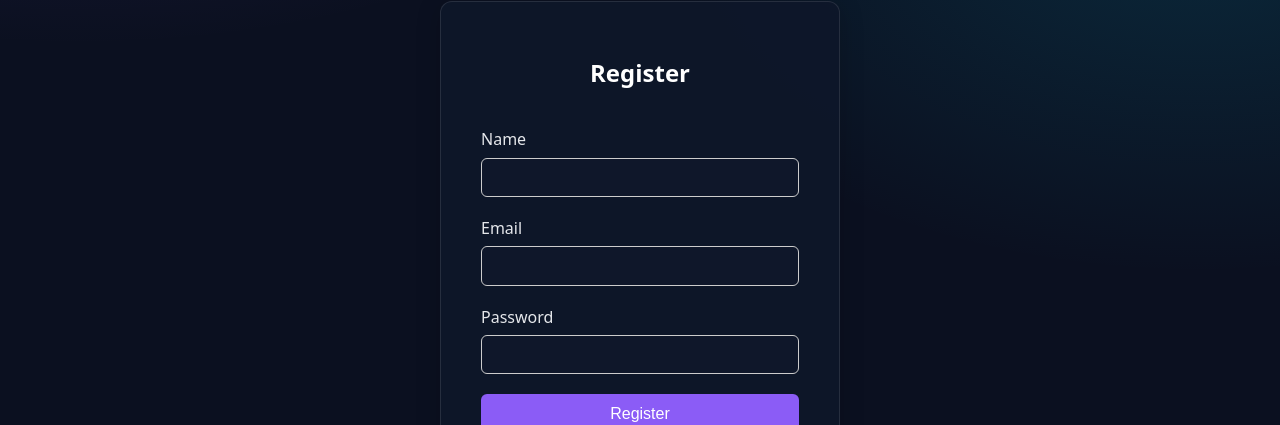
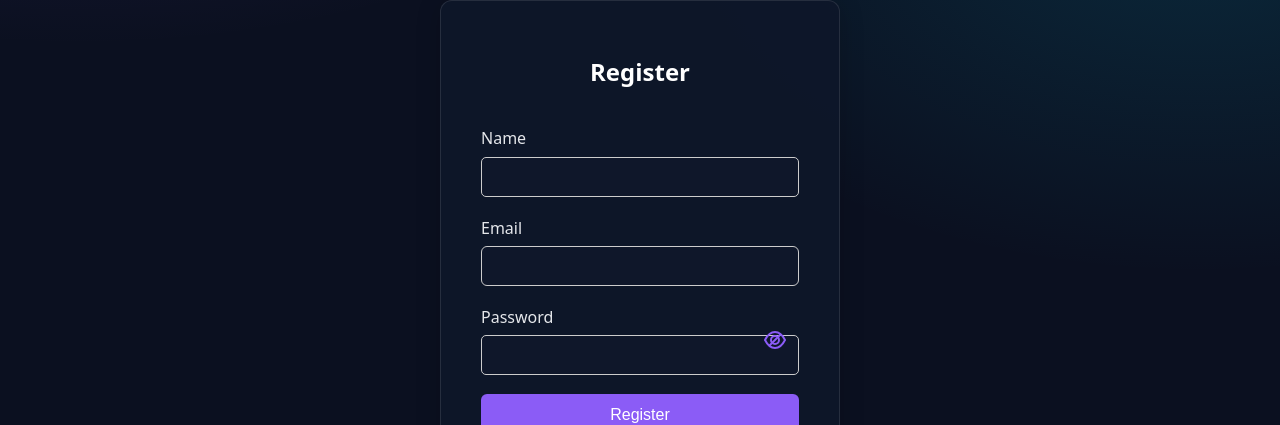
Before and after one commit to subhashmehta10/Portfolio-react, a React (Vite) app: page /register in a window 1280 px wide. Shown: the part 136-561 px from the top of the page. Built offline with nearby package versions, Linux system fonts and the light colour scheme.

Commit message:
add register form

```diff
--- a/src/components/Login.css
+++ b/src/components/Login.css
@@ -129,6 +129,7 @@
 	display: flex;
 	flex-direction: column;
 	gap: 0.3rem;
+	position: relative;
 }
 
 .input-group label {
@@ -143,6 +144,29 @@
 	font-size: 1rem;
 	background: #0f172a;
 	color: #fff;
+	width: 100%;
+	box-sizing: border-box;
+}
+
+.input-group input[type="password"],
+.input-group input[type="text"] {
+	padding: 10px 40px 10px 10px;
+	border-radius: 5px;
+	font-size: 16px;
+}
+
+.input-group span {
+	position: absolute;
+	right: 12px;
+	top: 50%;
+	transform: translateY(-50%);
+	width: 24px;
+	height: 24px;
+	display: flex;
+	align-items: center;
+	justify-content: center;
+	cursor: pointer;
+	transition: color 0.2s;
 }
 
 .login-btn {
--- a/src/components/Login.jsx
+++ b/src/components/Login.jsx
@@ -8,6 +8,7 @@ import github from '../assets/github.png';
 function Login() {
   const [email, setEmail] = useState("");
   const [password, setPassword] = useState("");
+  const [showPassword, setShowPassword] = useState(false);
   const [error, setError] = useState("");
   const navigate = useNavigate();
 
@@ -40,16 +41,34 @@ function Login() {
               required
             />
           </div>
-          <div className="input-group">
+          <div className="input-group" style={{position: "relative"}}>
             <label htmlFor="password">Password</label>
             <input
-              type="password"
+              type={showPassword ? "text" : "password"}
               id="password"
               name="password"
               value={password}
               onChange={e => setPassword(e.target.value)}
               required
+              style={{paddingRight: "40px"}}
             />
+            <span
+              onClick={() => setShowPassword(!showPassword)}
+              style={{position: "absolute", right: "12px", top: "50%", transform: "translateY(-50%)", cursor: "pointer", width: "24px", height: "24px", display: "flex", alignItems: "center", justifyContent: "center"}}
+            >
+              {showPassword ? (
+                <svg width="22" height="22" viewBox="0 0 22 22" fill="none" xmlns="http://www.w3.org/2000/svg">
+                  <path d="M1 11C3.5 6 7.5 3 11 3C14.5 3 18.5 6 21 11C18.5 16 14.5 19 11 19C7.5 19 3.5 16 1 11Z" stroke="#8b5cf6" strokeWidth="2"/>
+                  <circle cx="11" cy="11" r="4" stroke="#8b5cf6" strokeWidth="2"/>
+                </svg>
+              ) : (
+                <svg width="22" height="22" viewBox="0 0 22 22" fill="none" xmlns="http://www.w3.org/2000/svg">
+                  <path d="M1 11C3.5 6 7.5 3 11 3C14.5 3 18.5 6 21 11C18.5 16 14.5 19 11 19C7.5 19 3.5 16 1 11Z" stroke="#8b5cf6" strokeWidth="2"/>
+                  <circle cx="11" cy="11" r="4" stroke="#8b5cf6" strokeWidth="2"/>
+                  <line x1="5" y1="17" x2="17" y2="5" stroke="#8b5cf6" strokeWidth="2"/>
+                </svg>
+              )}
+            </span>
           </div>
           {error && (
             <div style={{ color: "#ff4d4f", textAlign: "center", marginBottom: ".5rem" }}>{error}</div>
--- a/src/components/Register.css
+++ b/src/components/Register.css
@@ -84,6 +84,33 @@
   color: #fff;
 }
 
+/* Password input with eye icon inside for Register page */
+.input-group input[type="password"],
+.input-group input[type="text"] {
+  width: 100%;
+  padding: 10px 40px 10px 10px;
+  border: 1px solid #ccc;
+  border-radius: 5px;
+  font-size: 16px;
+  box-sizing: border-box;
+  background: #0f172a;
+  color: #fff;
+}
+
+.input-group span {
+  position: absolute;
+  right: 12px;
+  top: 50%;
+  transform: translateY(-50%);
+  width: 24px;
+  height: 24px;
+  display: flex;
+  align-items: center;
+  justify-content: center;
+  cursor: pointer;
+  transition: color 0.2s;
+}
+
 .register-btn {
   padding: 0.7rem;
   background: #8b5cf6;
--- a/src/components/Register.jsx
+++ b/src/components/Register.jsx
@@ -1,26 +1,73 @@
-import React from "react";
+
+import React, { useState } from "react";
 import "./Register.css";
 import { Link } from "react-router-dom";
 
 function Register() {
+  const [name, setName] = useState("");
+  const [email, setEmail] = useState("");
+  const [password, setPassword] = useState("");
+  const [showPassword, setShowPassword] = useState(false);
+  const [success, setSuccess] = useState("");
+
+  const handleRegister = (e) => {
+    e.preventDefault();
+    if (name && email && password) {
+      const users = JSON.parse(localStorage.getItem("registeredUsers") || "[]");
+      users.push({ name, email, password });
+      localStorage.setItem("registeredUsers", JSON.stringify(users));
+      setSuccess("Registration successful!");
+      setName("");
+      setEmail("");
+      setPassword("");
+  setTimeout(() => setSuccess("") , 3000);
+    }
+  };
+
   return (
     <div className="register-bg-wrapper">
       <div className="register-container">
-        <form className="register-form">
+        <form className="register-form" onSubmit={handleRegister}>
           <h2>Register</h2>
           <div className="input-group">
             <label htmlFor="name">Name</label>
-            <input type="text" id="name" name="name" required />
+            <input type="text" id="name" name="name" value={name} onChange={e => setName(e.target.value)} required />
           </div>
           <div className="input-group">
             <label htmlFor="email">Email</label>
-            <input type="email" id="email" name="email" required />
+            <input type="email" id="email" name="email" value={email} onChange={e => setEmail(e.target.value)} required />
           </div>
-          <div className="input-group">
+          <div className="input-group" style={{position: "relative"}}>
             <label htmlFor="password">Password</label>
-            <input type="password" id="password" name="password" required />
+            <input
+              type={showPassword ? "text" : "password"}
+              id="password"
+              name="password"
+              value={password}
+              onChange={e => setPassword(e.target.value)}
+              required
+              style={{paddingRight: "40px"}}
+            />
+            <span
+              onClick={() => setShowPassword(!showPassword)}
+              style={{position: "absolute", right: "12px", top: "50%", transform: "translateY(-50%)", cursor: "pointer", width: "24px", height: "24px", display: "flex", alignItems: "center", justifyContent: "center"}}
+            >
+              {showPassword ? (
+                <svg width="22" height="22" viewBox="0 0 22 22" fill="none" xmlns="http://www.w3.org/2000/svg">
+                  <path d="M1 11C3.5 6 7.5 3 11 3C14.5 3 18.5 6 21 11C18.5 16 14.5 19 11 19C7.5 19 3.5 16 1 11Z" stroke="#8b5cf6" strokeWidth="2"/>
+                  <circle cx="11" cy="11" r="4" stroke="#8b5cf6" strokeWidth="2"/>
+                </svg>
+              ) : (
+                <svg width="22" height="22" viewBox="0 0 22 22" fill="none" xmlns="http://www.w3.org/2000/svg">
+                  <path d="M1 11C3.5 6 7.5 3 11 3C14.5 3 18.5 6 21 11C18.5 16 14.5 19 11 19C7.5 19 3.5 16 1 11Z" stroke="#8b5cf6" strokeWidth="2"/>
+                  <circle cx="11" cy="11" r="4" stroke="#8b5cf6" strokeWidth="2"/>
+                  <line x1="5" y1="17" x2="17" y2="5" stroke="#8b5cf6" strokeWidth="2"/>
+                </svg>
+              )}
+            </span>
           </div>
           <button type="submit" className="register-btn">Register</button>
+          {success && <div style={{color:'#22c55e',textAlign:'center',marginTop:'10px'}}>{success}</div>}
           <div className="login-link">
             <span>Already registered? </span>
             <Link to="/login">Login here</Link>
--- a/src/components/compo/Dasboard.jsx
+++ b/src/components/compo/Dasboard.jsx
@@ -1,8 +1,10 @@
 import React, { useState, useEffect } from "react";
+import { useNavigate } from "react-router-dom";
 import "./Dasboard.css"; // We'll put your CSS here
 
 
 const Dashboard = () => {
+  const navigate = useNavigate();
   // Profile state
   const [name, setName] = useState("Subhash Mehta");
   const [bio, setBio] = useState("Web Developer | Tech Enthusiast");
@@ -19,6 +21,8 @@ const Dashboard = () => {
   // Section state
   const [activeSection, setActiveSection] = useState("profile");
   const [menuOpen, setMenuOpen] = useState(false);
+  // Registered users state
+  const [registeredUsers, setRegisteredUsers] = useState([]);
 
   // Message state
   const [selectedMessage, setSelectedMessage] = useState(null);
@@ -28,6 +32,9 @@ const Dashboard = () => {
     // Fetch messages from localStorage (only for current device)
     const messages = JSON.parse(localStorage.getItem("messages") || "[]");
     setMessages(messages);
+    // Fetch registered users
+    const users = JSON.parse(localStorage.getItem("registeredUsers") || "[]");
+    setRegisteredUsers(users);
   }, [activeSection]);
 
   // Project state
@@ -108,6 +115,12 @@ const Dashboard = () => {
           Profile
         </a>
         <a
+          className={activeSection === "register" ? "active" : ""}
+          onClick={() => { setActiveSection("register"); setMenuOpen(false); }}
+        >
+          Register
+        </a>
+        <a
           className={activeSection === "messages" ? "active" : ""}
           onClick={() => { setActiveSection("messages"); setMenuOpen(false); }}
         >
@@ -127,7 +140,13 @@ const Dashboard = () => {
         </a>
         <a
           className={activeSection === "logout" ? "active" : ""}
-          onClick={() => { setActiveSection("logout"); setMenuOpen(false); }}
+          onClick={() => {
+            setMenuOpen(false);
+            if (window.confirm("Are you sure you want to logout?")) {
+              setActiveSection("logout");
+              navigate("/login");
+            }
+          }}
         >
           Logout
         </a>
@@ -182,6 +201,35 @@ const Dashboard = () => {
                 </div>
               ))}
             </div>
+          </div>
+        )}
+
+        {/* Register Section */}
+        {activeSection === "register" && (
+          <div className="register-list card">
+            <h3>Registered Users</h3>
+            {registeredUsers.length === 0 ? (
+              <div style={{color:'#aaa'}}>No users registered yet.</div>
+            ) : (
+              <table style={{width:'100%',borderCollapse:'collapse',background:'#181f2f',color:'#fff'}}>
+                <thead>
+                  <tr style={{background:'#232b3e'}}>
+                    <th style={{padding:'8px',border:'1px solid #2c3654'}}>Name</th>
+                    <th style={{padding:'8px',border:'1px solid #2c3654'}}>Email</th>
+                    <th style={{padding:'8px',border:'1px solid #2c3654'}}>Password</th>
+                  </tr>
+                </thead>
+                <tbody>
+                  {registeredUsers.map((user, idx) => (
+                    <tr key={idx}>
+                      <td style={{padding:'8px',border:'1px solid #2c3654'}}>{user.name}</td>
+                      <td style={{padding:'8px',border:'1px solid #2c3654'}}>{user.email}</td>
+                      <td style={{padding:'8px',border:'1px solid #2c3654'}}>{user.password}</td>
+                    </tr>
+                  ))}
+                </tbody>
+              </table>
+            )}
           </div>
         )}
 
```
